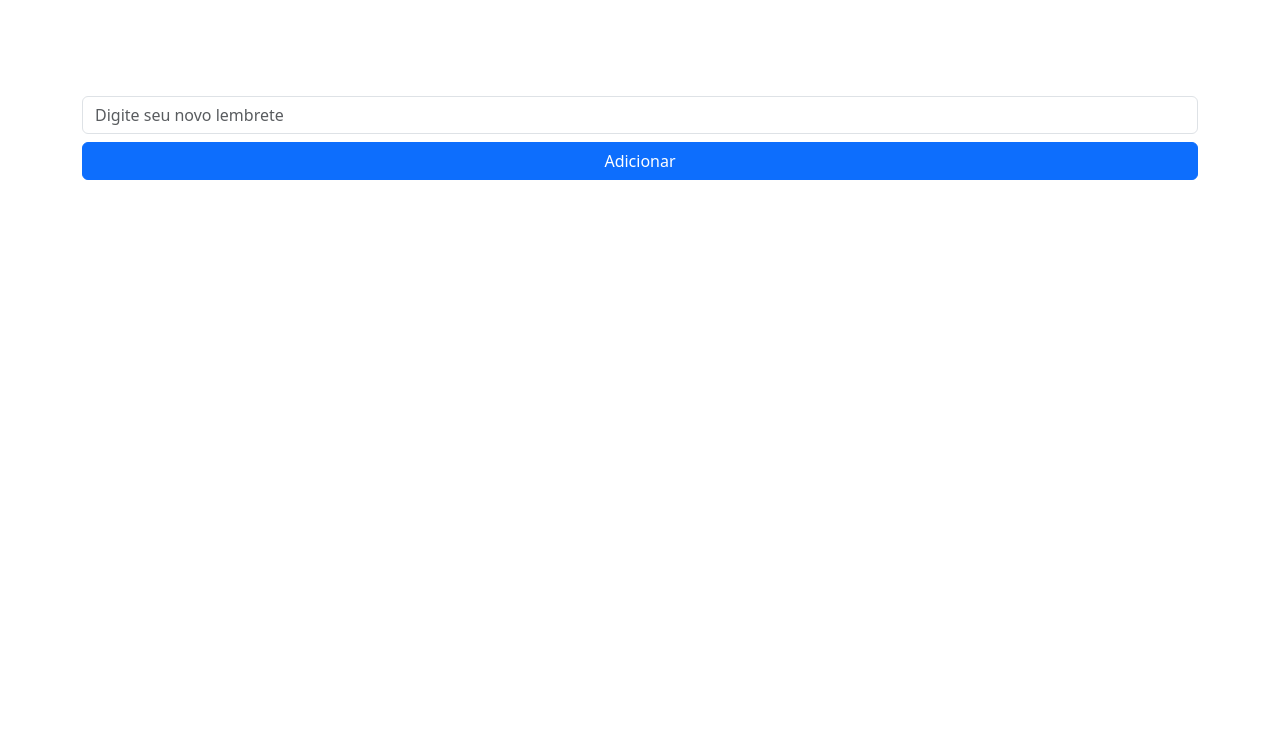
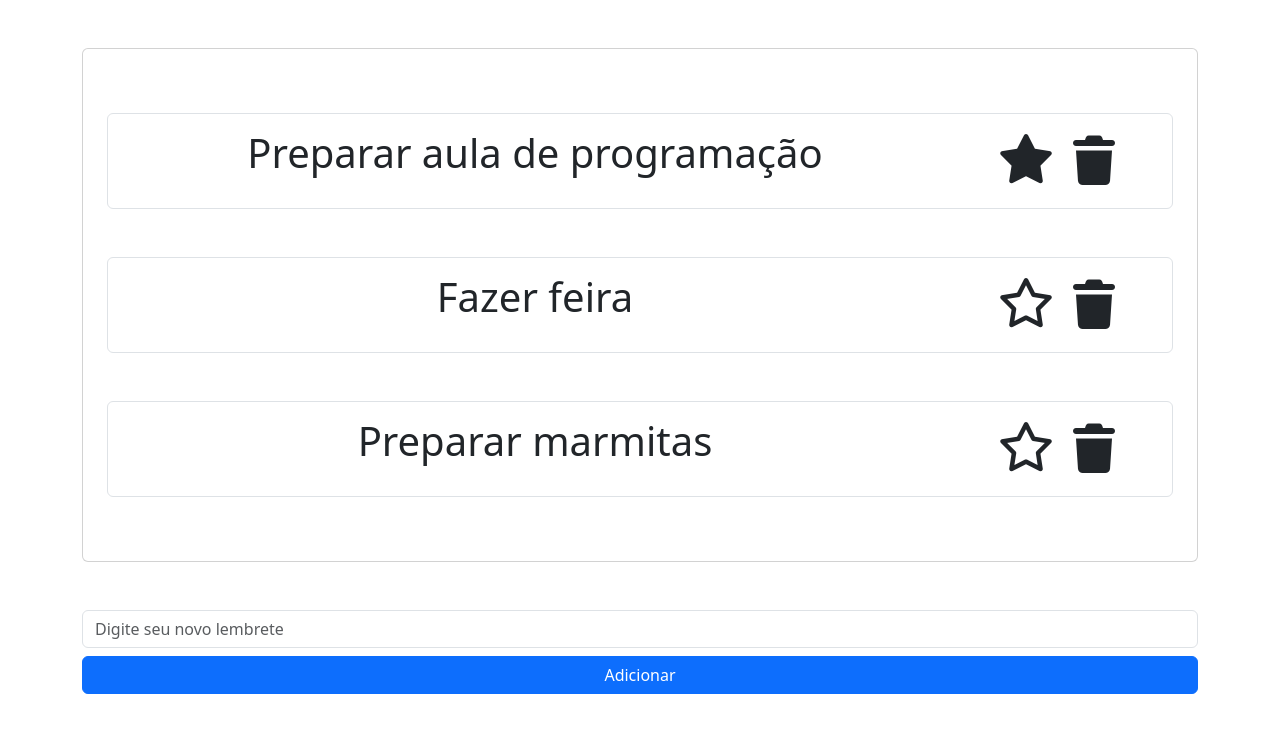
Before and after one commit to luks-reiis/prova_projeto_p1_pdm_rev2, a React (Vite) app in the folder projetoP1/: page / in a window 1280 px wide. Shown: the top 732 px of the page. Built offline with nearby package versions, Linux system fonts and the light colour scheme.

Commit message:
feat(p1): exibe lista ficticia

```diff
--- a/projetoP1/src/App.jsx
+++ b/projetoP1/src/App.jsx
@@ -1,5 +1,6 @@
 import React from "react"
 import LembreteEntrada from "./components/LembreteEntrada";
+import LembreteLista from "./components/LembreteLista";
 class App extends React.Component {
   state = {
     lista_lembretes: []
@@ -22,6 +23,7 @@ class App extends React.Component {
       <div className="container mt-5">
         <div className="row">
           <div className="col-12">
+            <LembreteLista />
             <LembreteEntrada novo_lembrete={this.adicionar_lembrete} />
           </div>
         </div>
--- /dev/null
+++ b/projetoP1/src/components/LembreteLista.jsx
@@ -0,0 +1,35 @@
+import React, { Component } from 'react'
+
+export class LembreteLista extends Component {
+    render() {
+        return (
+            <div className="card pt-5 px-2">
+                <div className="card-body">
+                    <div className='d-flex justify-content-between align-items-center border rounded mb-5 px-5' style={{ height: '6rem' }}>
+                        <p className='w-75 text-center ms-3 fs-1'>Preparar aula de programação</p>
+                        <div>
+                            <i className="fa-solid fa-star fa-3x me-2"></i>
+                            <i className="fa-solid fa-trash fa-3x"></i>
+                        </div>
+                    </div>
+                    <div className='d-flex justify-content-between align-items-center border rounded mb-5 px-5' style={{ height: '6rem' }}>
+                        <p className='w-75 text-center ms-3 fs-1'>Fazer feira</p>
+                        <div>
+                            <i className="fa-regular fa-star fa-3x me-2"></i>
+                            <i className="fa-solid fa-trash fa-3x"></i>
+                        </div>
+                    </div>
+                    <div className='d-flex justify-content-between align-items-center border rounded mb-5 px-5' style={{ height: '6rem' }}>
+                        <p className='w-75 text-center ms-3 fs-1'>Preparar marmitas</p>
+                        <div>
+                            <i className="fa-regular fa-star fa-3x me-2"></i>
+                            <i className="fa-solid fa-trash fa-3x"></i>
+                        </div>
+                    </div>
+                </div>
+            </div>
+        )
+    }
+}
+
+export default LembreteLista
--- a/projetoP1/src/main.jsx
+++ b/projetoP1/src/main.jsx
@@ -2,6 +2,7 @@ import { StrictMode } from 'react'
 import { createRoot } from 'react-dom/client'
 import App from './App.jsx'
 import 'bootstrap/dist/css/bootstrap.min.css'
+import '@fortawesome/fontawesome-free/css/all.min.css'
 
 createRoot(document.getElementById('root')).render(
   <StrictMode>
```
